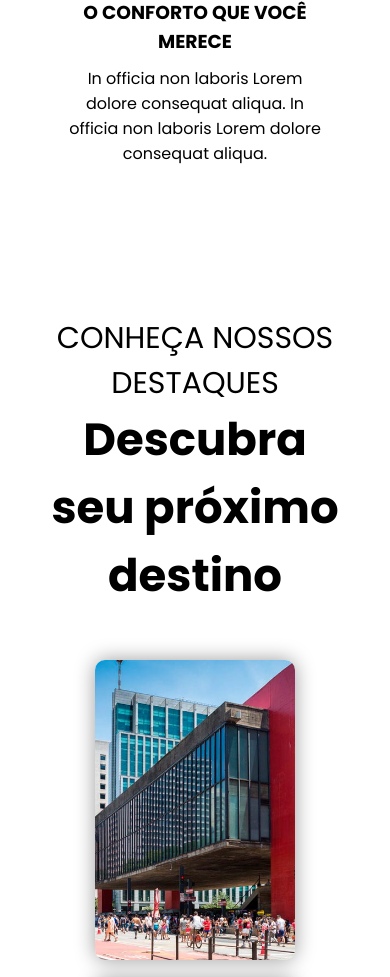
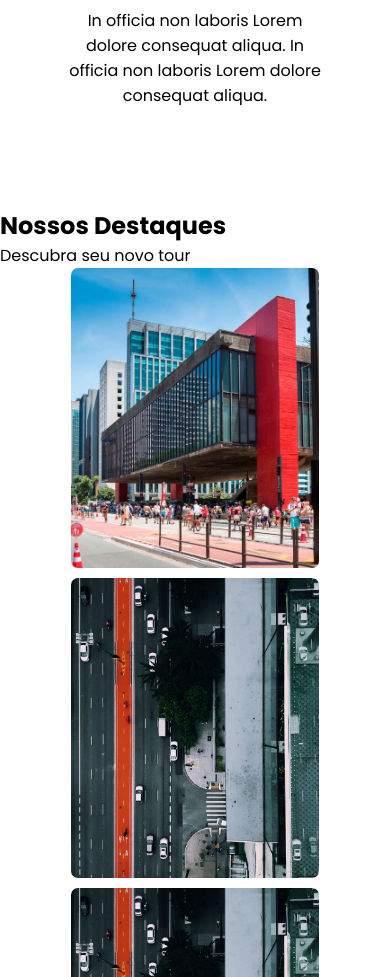
Before and after one commit to Natan-Andrade/CheckPointTours, a PHP site: page / in a window 390 px wide; the page is wider, and only the part inside the window is pictured. Shown: the part 1900-2877 px from the top of that part. Run offline with PHP 8.4, Linux system fonts and the light colour scheme; some libraries are stand-ins or nearby versions.

Commit message:
creacte grid wrap

```diff
--- a/index.css
+++ b/index.css
@@ -485,7 +485,7 @@ header > section{
     width: 25%;
 }
 
-/* GRID */
+/* GRID
 
 .container-grid {
     margin: 0 auto;
@@ -565,9 +565,9 @@ header > section{
     width: auto;
     height: 300px;
 
-    background-image: url(./pic2.jpg);
+    background-image: url(./pic5.jpg);
     background-size: cover;
-    background-position: 50%;
+    background-position: 50% 30%;
     border-radius: 10px;
     cursor:pointer;
 
@@ -607,12 +607,22 @@ header > section{
 }
 
 
-@media (min-width: 1200px){
+@media (max-width: 1200px){
     .sidenav{
         width: 500px;
     }
     .item-1, .item-2{
         width: 500px;
+    }
+
+    .sideitem{
+        width: 720px !important;
+        height: 300px;
+    }
+
+    .item_1, .item_2, .item_3, .item_4{
+        width: 720px !important;
+        height: 300px;
     }
 }
 
@@ -622,7 +632,7 @@ header > section{
         padding: 0px 20px;
         grid-gap: 20px;
         grid-template-areas:
-        "footer-1 footer-1"
+        "sidenav footer-1"
         "sidenav item"
         "sidenav item"
         "footer-2 footer-2";
@@ -631,27 +641,44 @@ header > section{
     .grid .btn-banner{
         display: none;
     }
-
 }
 
 @media (max-width: 550px) {
     .container-grid {
-        margin: 0 auto;
         padding: 0px 20px;
         grid-gap: 20px;
+
         grid-template-areas:
-        "item"
-        "item"
-        "sidenav";
+        "footer-1 footer-1 footer-1 footer-1 footer-1 footer-1 footer-1 footer-1 footer-1 footer-1 footer-1 footer-1 footer-1 footer-1 footer-1"
+        "footer-2 footer-2 footer-2 footer-2 footer-2 footer-2 footer-2 footer-2 footer-2 footer-2 footer-2 footer-2 footer-2 footer-2 footer-2";
     }
-    .footer-1{
+
+    .grid .btn-banner{
         display: none;
     }
-    .footer-2{
+
+    .item-1{
         display: none;
     }
+
+    .item-2{
+        display: none;
+    }
+
     .sidenav{
-        height: 300px;
+        display: none;
+    }
+
+    .title-slide {
+        text-align: center;
+        font-size: 20px !important;
+        padding: 50px;
+    }
+
+    .title-box > h1 {
+        text-align: center;
+        text-transform: uppercase;
+        font-size: 20px !important;
     }
 
 }
@@ -682,8 +709,9 @@ header > section{
     box-shadow: #23232e 0px 0px 10px;
 }
 
+*/
+
 .title-slide {
-    margin-top: 70px;
     text-align: center;
     font-size: 30px;
     padding: 50px;
@@ -808,7 +836,7 @@ header > section{
     }
 
     .slide-image {
-        width: 200%;
+        width: 250%;
     }
     .slide-description {
         padding: 40px 20px;
@@ -874,7 +902,7 @@ header > section{
     /*Section 2*/
 
 .box-align {
-    margin: 70px;
+    margin: 70px 20px;
     display: flex;
     flex-direction: row;
     justify-content: center;
@@ -885,6 +913,12 @@ header > section{
 .title-box {
     padding: 20px;
     box-shadow: rgba(0, 0, 0, 0.235) 0px 10px 20px;
+}
+
+.title-box > h1 {
+    text-align: center;
+    text-transform: uppercase;
+    font-size: 25px;
 }
 
 .title-box > h2 {
@@ -948,7 +982,7 @@ footer .container-bottom {
 
 
 
-                                                    /*TOURS*/
+     /*TOURS*/
 
 .tours-row{
     margin: 0 auto;
@@ -1004,7 +1038,83 @@ footer .container-bottom {
 
 }
 
-/*blog*/
+    /*Galeria*/
+
+    .container-row{
+        height: auto;
+        width: 100%;
+        margin: 70px 0px;
+    }
+
+    .row-items{
+        margin: 0 auto;
+        max-width: 1200px;
+        height: auto;
+    }
+
+    .margin-items{
+        display: flex;
+        flex-wrap: wrap;
+        padding: 0px 71px;
+    }
+
+    .sideitem{
+        background-image: url(./pic5.jpg);
+        background-position: 50% 35%;
+        background-size: cover;
+        border-radius: 7px;
+        width: 685px;
+        height: 300px;
+        margin: 0 auto 10px;
+    }
+
+
+
+    .item_1, .item_2, .item_3, .item_4{
+        margin: 0 auto 10px;
+        border-radius: 7px;
+        width: 333px;
+        height: 300px;
+    }
+
+    .item_1{
+        background-image: url(./pic1.jpg);
+        background-position: 50%;
+        background-size: cover;
+    }
+
+    .item_2{
+        background-image: url(./pic1.jpg);
+        background-position: 50%;
+        background-size: cover;
+    }
+
+    .item_3{
+        background-image: url(./pic1.jpg);
+        background-position: 50%;
+        background-size: cover;
+    }
+
+    .item_4{
+        background-image: url(./pic1.jpg);
+        background-position: 50%;
+        background-size: cover;
+    }
+
+    @media (max-width: 1200px){
+
+        .sideitem{
+            width: 720px !important;
+            height: 300px;
+        }
+
+        .item_1, .item_2, .item_3, .item_4{
+            width: 720px !important;
+            height: 300px;
+        }
+    }
+
+    /*blog*/
 
 .blog {
     margin: 0 auto;
--- a/index.html
+++ b/index.html
@@ -6,6 +6,7 @@
     <meta name="viewport" content="width=device-width, initial-scale=1.0">
     <meta http-equiv="X-UA-Compatible" content="ie=edge">
     <script src="https://kit.fontawesome.com/64d58efce2.js" crossorigin="anonymous"></script>
+    <link rel="shortcut icon" href="./favico.jpg" />
     <title>Check Point Tours</title>
 
     <link rel="stylesheet" href="./index.css"/>
@@ -150,7 +151,7 @@
     <section>
         <div class="box-align">
             <div class="title-box">
-                <h1 id="h1">Por que a Check Point é a melhor opção para conhecer São Paulo?</h1>
+                <h1 id="h1">Por que somos a melhor opção para conhecer São Paulo?</h1>
             </div>
         </div>
         <div class="row">
@@ -174,7 +175,59 @@
         </div>
     </section>
 
-    <section class="grid">
+    <!--GALERIA-->
+
+    <div class="container-row">
+
+        <div class="row-items">
+            <div>
+                <h2>Nossos Destaques</h2>
+                <p>Descubra seu novo tour</p>
+            </div>
+
+            <div class="margin-items">
+                <div class="sideitem">
+                    <div class="row-content">
+
+                    </div><!--row-content-->
+                </div><!--sideitem-->
+
+                <div class="item_1">
+                    <div class="row-content">
+
+                    </div><!--row-content-->
+                </div><!--sideitem-->
+
+                <div class="item_2">
+                    <div class="row-content">
+
+                    </div><!--row-content-->
+                </div><!--sideitem-->
+
+                <div class="item_3">
+                    <div class="row-content">
+
+                    </div><!--row-content-->
+                </div><!--sideitem-->
+
+                <div class="item_4">
+                    <div class="row-content">
+
+                    </div><!--row-content-->
+                </div><!--sideitem-->
+
+                <div class="sideitem-2">
+                    <div class="row-content">
+
+                    </div><!--row-content-->
+                </div><!--sideitem-->
+
+            </div>
+        </div><!--row-items-->
+    </div>
+
+
+    <!--<section class="grid">
         <div class="title-slide">
             <p>CONHEÇA NOSSOS DESTAQUES</p>
             <h2>Descubra seu próximo destino</h2>
@@ -182,26 +235,98 @@
 
 
         <div class="container-grid">
-            <div class="sidenav" onclick="window.location.href='./tours.html'"></div>
+            <div class="sidenav" onclick="window.location.href='./tours.html'">
+                <div class="container-content">
+                    <h1>teste</h1>
+                    <p></p>
+                </div>
+            </div>
 
-            <div class="footer-1" onclick="window.location.href='./tours.html'"></div>
+            <div class="footer-1" onclick="window.location.href='./tours.html'">
+                <div class="container-content">
+                    <h1>teste</h1>
+                    <p></p>
+                </div>
+            </div>
 
-            <div class="item-1" onclick="window.location.href='./tours.html'"></div>
-            <div class="item-2" onclick="window.location.href='./tours.html'"></div>
+            <div class="item-1" onclick="window.location.href='./tours.html'">
+                <div class="container-content">
+                    <h1>teste</h1>
+                    <p></p>
+                </div>
+            </div>
+            <div class="item-2" onclick="window.location.href='./tours.html'">
+                <div class="container-content">
+                    <h1>teste</h1>
+                    <p></p>
+                </div>
+            </div>
 
-            <div class="footer-2" onclick="window.location.href='./tours.html'"></div>
+            <div class="footer-2" onclick="window.location.href='./tours.html'">
+                <div class="container-content">
+                    <h1>teste</h1>
+                    <p></p>
+                </div>
+            </div>
         </div>
 
         <div class="btn-grid">
             <div class="log-btn" style="--i: 1.8s">
-                <a href="./tours.html" class="btn-banner transparent">Ver mais destinos</a>
+                <a href="./tours.html" class="btn-banner transparent">Ver mais</a>
             </div>
         </div>
-    </section>
+    </section>-->
 
     <!--FROTA-->
 
-
+    <section class="frota">
+        <nav class="wrapper">
+            <div class="slide-wrapper" data-slide="wrapper">
+                <button class="slide-nav-button slide-nav-previous fas fa-chevron-left" data-slide="nav-previous-button"></button>
+                <button class="slide-nav-button slide-nav-next fas fa-chevron-right" data-slide="nav-next-button"></button>
+                <div class="slide-list" data-slide="list">
+                    <div class="slide-item" data-slide="item" data-index="0">
+                        <div class="slide-content">
+                            <img class="slide-image" src="./assets/imgs/Copacabana.jpg" alt="Copacabana" />
+                            <div class="slide-description">
+                                <h3>Copacabana</h3>
+                                <p>Lorem ipsum dolor sit, amet consectetur adipisicing elit</p>
+                                <div class="log-btn" style="--i: 1.8s">
+                                    <a href="#" class="btn-banner transparent">Conhecer</a>
+                                </div>
+                            </div>
+                        </div>
+                    </div>
+                    <div class="slide-item" data-slide="item" data-index="1">
+                        <div class="slide-content">
+                            <img class="slide-image" src="./assets/imgs/Trancoso.jpg" alt="Trancoso" />
+                            <div class="slide-description">
+                                <h3>Trancoso</h3>
+                                <p>Lorem ipsum dolor sit, amet consectetur adipisicing elit</p>
+                                <div class="log-btn" style="--i: 1.8s">
+                                    <a href="#" class="btn-banner transparent">Conhecer</a>
+                                </div>
+                            </div>
+                        </div>
+                    </div>
+                    <div class="slide-item" data-slide="item" data-index="2">
+                        <div class="slide-content">
+                            <img class="slide-image" src="./assets/imgs/Trancoso.jpg" alt="Porto seguro" />
+                            <div class="slide-description">
+                                <h3>Porto Seguro</h3>
+                                <p>Lorem ipsum dolor sit, amet consectetur adipisicing elit</p>
+                                <div class="log-btn" style="--i: 1.8s">
+                                    <a href="#" class="btn-banner transparent">Conhecer</a>
+                                </div>
+                            </div>
+                        </div>
+                    </div>
+                </div>
+                <div class="slide-controls" data-slide="controls-wrapper">
+                </div>
+            </div>
+        </nav>
+    </section>
 
     <!--BLOG-->
 
```
Also changed, not shown: favico.jpg (added), 1 other file.
